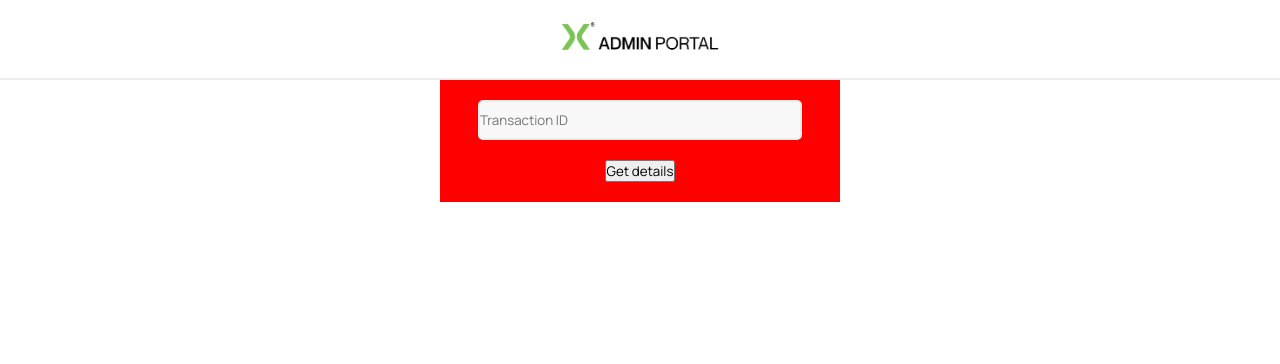
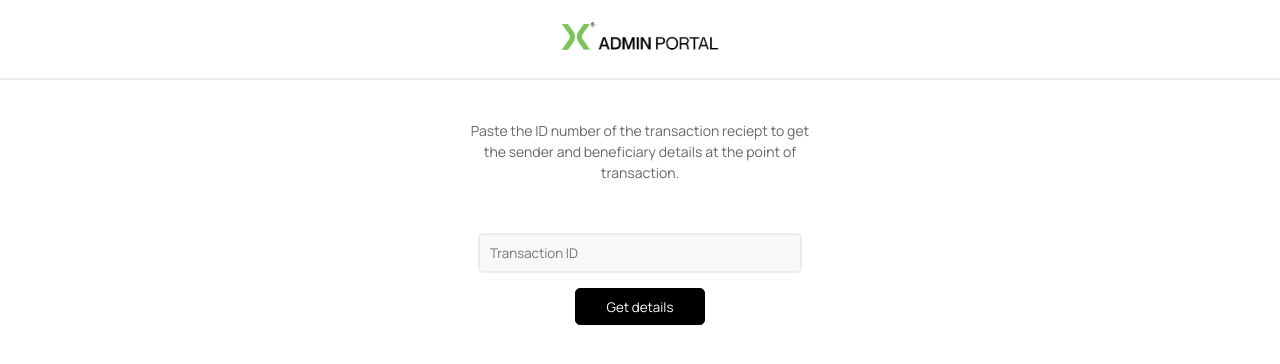
Before and after one commit to topghostly/vertexBanx_client, a React (Vite) app: page /admin in a window 1280 px wide. Shown: the top 364 px of the page. Built offline with nearby package versions, Linux system fonts and the light colour scheme.

Commit message:
started transfer details sub page

```diff
--- a/src/components/dashComponent/micro/Tab.jsx
+++ b/src/components/dashComponent/micro/Tab.jsx
@@ -58,6 +58,13 @@ const Wrapper = styled.div`
   grid-template-columns: 20% 44% 6% 30%;
   padding: 0px 10px;
   padding-bottom: 10px;
+  transition: all 0.1s ease-in-out;
+
+  &:hover {
+    background-color: var(--medium-grey);
+    cursor: pointer;
+    transition: all 0.1s ease-in-out;
+  }
 
   .icon {
     width: 45px;
--- a/src/pages/Admin.jsx
+++ b/src/pages/Admin.jsx
@@ -1,7 +1,28 @@
-import React from "react";
+import React, { useEffect, useState } from "react";
 import styled from "styled-components";
+import currencyConverter from "../../util/balanceConverter";
 import logo from "/images/admin.png";
+import axios from "axios";
+
 function Admin() {
+  const [transactionID, setTransactionID] = useState("");
+  const [details, setDetails] = useState();
+
+  const getDetails = async (id) => {
+    setDetails();
+    try {
+      const transactionDetails = await axios.get(
+        `http://localhost:3030/v0/api/verify/get-transfer/${id}`
+      );
+      setDetails(transactionDetails.data.date);
+      console.log("The detaisl state is", details);
+    } catch (error) {
+      console.error(
+        "An error occured while geting the single transaction",
+        error
+      );
+    }
+  };
   return (
     <Wrapper>
       <Holder>
@@ -23,10 +44,84 @@ function Admin() {
           </nav>
 
           <ViewPort>
-            <form action="POST">
-              <input type="text" placeholder="Transaction ID" />
+            <p className="heading">
+              Paste the ID number of the transaction reciept to get the sender
+              and beneficiary details at the point of transaction.
+            </p>
+            <form
+              onSubmit={(e) => {
+                e.preventDefault();
+                getDetails(transactionID);
+              }}
+            >
+              <input
+                type="text"
+                placeholder="Transaction ID"
+                value={transactionID}
+                onChange={(e) => {
+                  setTransactionID(e.target.value);
+                }}
+              />
               <button type="submit">Get details</button>
             </form>
+            <div className="loader"></div>
+            {details && (
+              <Result>
+                <h4>General details</h4>
+                <Detail>
+                  Amount:{" "}
+                  <span className="bold">
+                    {currencyConverter(details.amount)}
+                  </span>
+                </Detail>
+                <Detail>
+                  Time: <span className="bold">{details.createdAt}</span>
+                </Detail>
+                <Detail>
+                  Narration: <span className="bold">{details.narration}</span>
+                </Detail>
+                <Detail>
+                  Status:
+                  <span className="bold">{details.transactionStatus}</span>
+                </Detail>
+
+                <h4>Sender details</h4>
+                <Detail>
+                  Name:
+                  <span className="bold">
+                    {details.senderName.firstName} {details.senderName.lastName}
+                  </span>
+                </Detail>
+                <Detail>
+                  Country:{" "}
+                  <span className="bold">{details.senderLocation.country}</span>
+                </Detail>
+                <Detail>
+                  State:{" "}
+                  <span className="bold">{details.senderLocation.state}</span>
+                </Detail>
+                <h4>Beneficiary details</h4>
+                <Detail>
+                  Name:{" "}
+                  <span className="bold">
+                    {details.beneficiaryName.firstName}{" "}
+                    {details.beneficiaryName.lastName}
+                  </span>
+                </Detail>
+                <Detail>
+                  Country:{" "}
+                  <span className="bold">
+                    {details.beneficiaryLocation.country}
+                  </span>
+                </Detail>
+                <Detail>
+                  State:{" "}
+                  <span className="bold">
+                    {details.beneficiaryLocation.state}
+                  </span>
+                </Detail>
+              </Result>
+            )}
           </ViewPort>
         </MainPage>
       </Holder>
@@ -48,65 +143,66 @@ const Holder = styled.div`
   min-height: 100vh;
 `;
 
-const Auth = styled.section`
-  position: absolute;
-  top: 50%;
-  left: 50%;
-  transform: translate(-50%, -50%);
-  display: flex;
-  flex-direction: column;
-  gap: 30px;
-  background-color: var(--light-grey);
-  padding: 100px 15px;
-  border-radius: 15px;
+// const Auth = styled.section`
+//   position: absolute;
+//   top: 50%;
+//   left: 50%;
+//   transform: translate(-50%, -50%);
+//   display: flex;
+//   flex-direction: column;
+//   gap: 30px;
+//   background-color: var(--light-grey);
+//   padding: 100px 15px;
+//   border-radius: 15px;
 
-  .logo {
-    width: 200px;
-    margin: 0px auto;
-    pointer-events: none;
-    img {
-      width: 100%;
-      position: relative;
-    }
-  }
+//   .logo {
+//     width: 200px;
+//     margin: 0px auto;
+//     pointer-events: none;
+//     img {
+//       width: 100%;
+//       position: relative;
+//     }
+//   }
 
-  form {
-    display: flex;
-    flex-direction: column;
-    gap: 15px;
-    width: 99vw;
-    max-width: 400px;
-    justify-content: center;
-    align-items: center;
+//   form {
+//     display: flex;
+//     flex-direction: column;
+//     gap: 15px;
+//     width: 99vw;
+//     max-width: 400px;
+//     justify-content: center;
+//     align-items: center;
 
-    input {
-      width: 90%;
-      max-width: 400px;
-      height: 50px;
-      outline: none;
-      /* background-color: var(--light-grey); */
-      background-color: white;
-      border: none;
-      border-radius: 5px;
-      padding-left: 10px;
-    }
+//     input {
+//       width: 90%;
+//       max-width: 400px;
+//       height: 50px;
+//       outline: none;
+//       /* background-color: var(--light-grey); */
+//       background-color: white;
+//       border: none;
+//       border-radius: 5px;
+//       padding-left: 10px;
+//     }
 
-    button {
-      width: 110px;
-      height: 35px;
-      border: none;
-      background-color: black;
-      color: white;
-      border-radius: 5px;
-      cursor: pointer;
-    }
-  }
-`;
+//     button {
+//       width: 110px;
+//       height: 35px;
+//       border: none;
+//       background-color: black;
+//       color: white;
+//       border-radius: 5px;
+//       cursor: pointer;
+//     }
+//   }
+// `;
 
 const MainPage = styled.section`
   position: relative;
   width: 100%;
   min-height: 100vh;
+
   nav {
     width: 100%;
     height: 80px;
@@ -114,6 +210,11 @@ const MainPage = styled.section`
     display: flex;
     justify-content: space-between;
     align-items: center;
+
+    top: 0px;
+    background-color: white;
+    z-index: 20;
+    position: fixed;
 
     .logo {
       width: 180px;
@@ -130,14 +231,25 @@ const MainPage = styled.section`
 const ViewPort = styled.div`
   position: relative;
   width: 400px;
-  background-color: red;
   margin: 0px auto;
   padding: 20px;
+  padding-top: 120px;
+
+  @media screen and (max-width: 420px) {
+    width: 100%;
+  }
+
+  p.heading {
+    text-align: center;
+    font-size: 14px;
+    color: var(--dark-grey);
+    margin-bottom: 50px;
+  }
 
   form {
     display: flex;
     flex-direction: column;
-    gap: 20px;
+    gap: 15px;
     align-items: center;
 
     input {
@@ -147,8 +259,44 @@ const ViewPort = styled.div`
       border-radius: 5px;
       border: solid 2px var(--medium-grey);
       background-color: var(--light-grey);
+      padding-left: 10px;
+    }
+
+    button {
+      width: 130px;
+      height: 37px;
+      border-radius: 5px;
+      background-color: black;
+      color: white;
+      border: solid 1px black;
+      cursor: pointer;
+      transition: all 0.1s ease-in-out;
+
+      &:hover {
+        background-color: white;
+        color: black;
+        transition: all 0.1s ease-in-out;
+      }
     }
   }
 `;
 
+const Result = styled.div`
+  margin-top: 50px;
+  width: 100%;
+
+  h4 {
+    margin-top: 10px;
+  }
+`;
+
+const Detail = styled.p`
+  position: relative;
+  font-size: 15px;
+
+  span {
+    font-family: "Firs-Medium";
+  }
+`;
+
 export default Admin;
```
